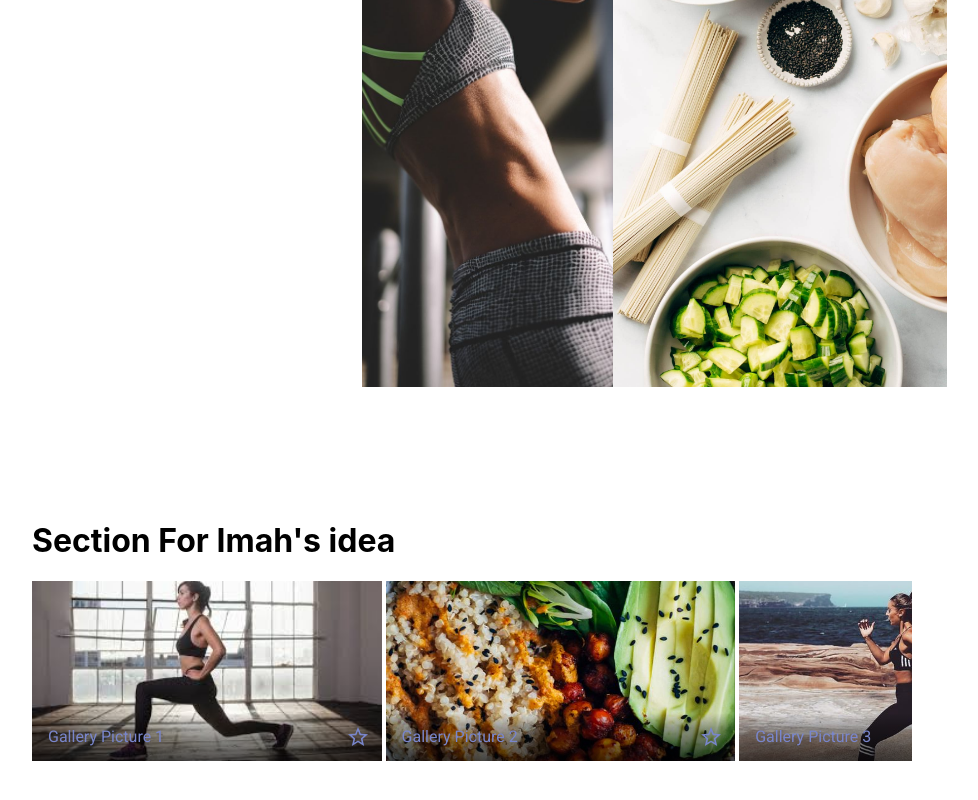
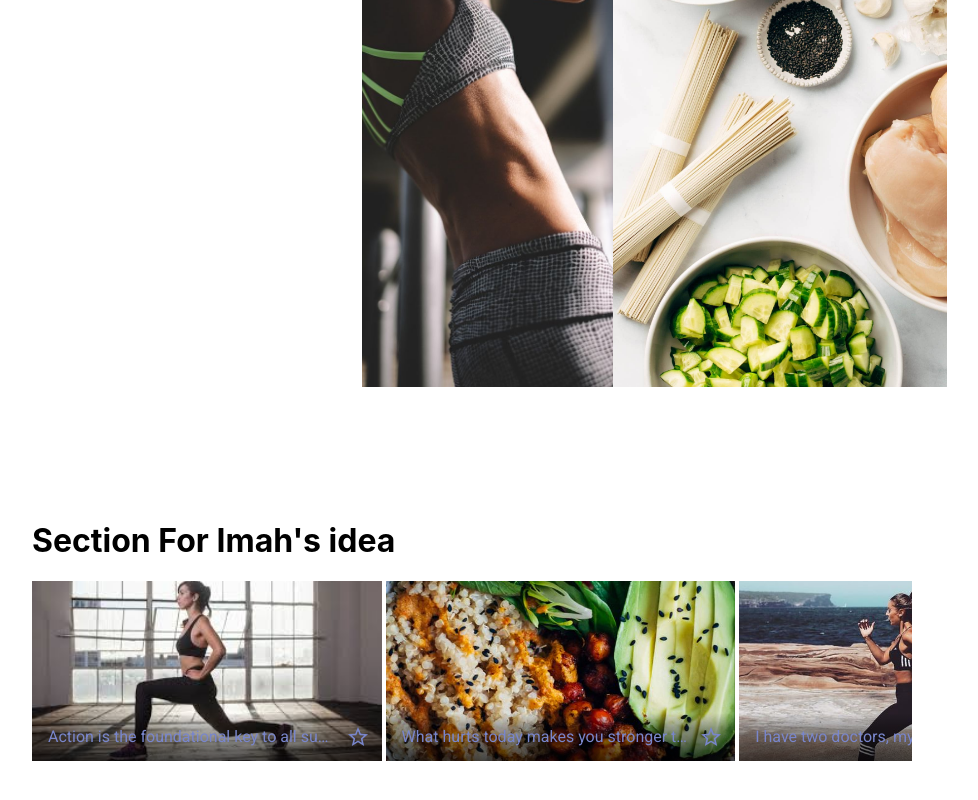
Before and after one commit to manjoot/squad-a, a React (Create React App) app: page / in a window 1280 px wide. Shown: the part 448-1248 px from the top of the page, without its empty margins (168-1146 px from the left). Built offline with nearby package versions, Linux system fonts and the light colour scheme.

Commit message:
Correcting Gallery titles

```diff
--- a/src/components/Workout Page/Gallery.js
+++ b/src/components/Workout Page/Gallery.js
@@ -44,52 +44,52 @@ const useStyles = makeStyles((theme) => ({
 const tileData = [
    {
     img: picture1,
-    title: 'Gallery Picture 1',
+    title: 'Action is the foundational key to all success',
     author: 'Fit',
    },
    {
     img: picture2,
-    title: 'Gallery Picture 2',
+    title: 'What hurts today makes you stronger tomorrow.',
     author: 'Food',
     },
     {
     img: picture3,
-    title: 'Gallery Picture 3',
+    title: 'I have two doctors, my left leg and my right',
     author: 'Fit',
     },
     {
     img: picture4,
-    title: 'Gallery Picture 4',
+    title: 'Take care of your body. It’s the only place you have to live',
     author: 'Food'
     },
     {
     img: picture5,
-    title: 'Gallery Picture 5',
+    title: 'A healthy body is a platform for flourishing a healthy mind.',
     author: 'Fit',
     },
     {
     img: picture6,
-    title: 'Gallery Picture 6',
+    title: 'Health is life energy in abundance.',
     author: 'Food',
     },
     {
     img: picture7,
-    title: 'Gallery Picture 7',
+    title: 'Remember who youre doing it for.',
     author: 'Fit',
     },
     {
     img: picture8,
-    title: 'Gallery Picture 8',
+    title: 'Consider the possibilities',
     author: 'Food',
     },
     {
     img: picture9,
-    title: 'Gallery Picture 9',
+    title: 'Make fitness a habit.',
     author: 'Fit',
     },
     {
     img: picture10,
-    title: 'Gallery Picture 10',
+    title: 'Attitude is everything.',
     author: 'Food',
     },
 
```
